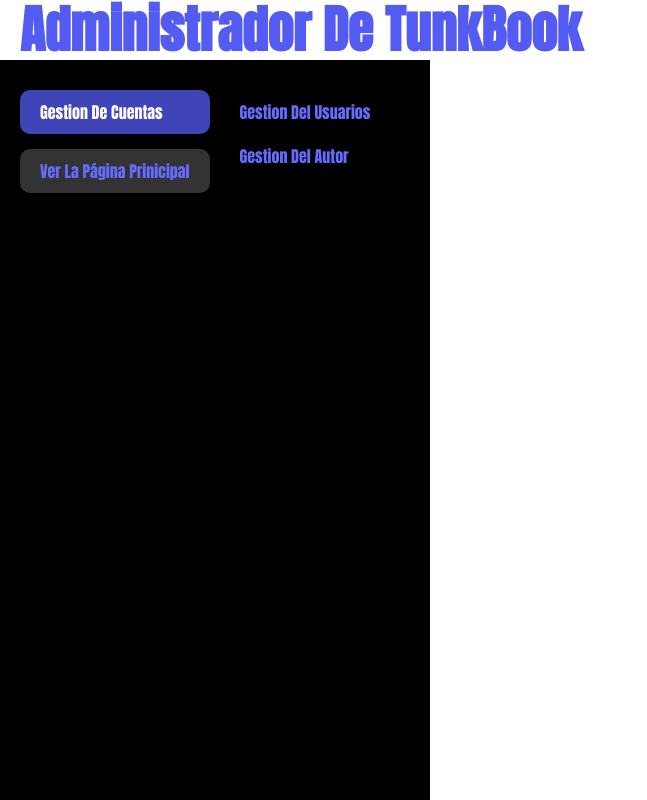
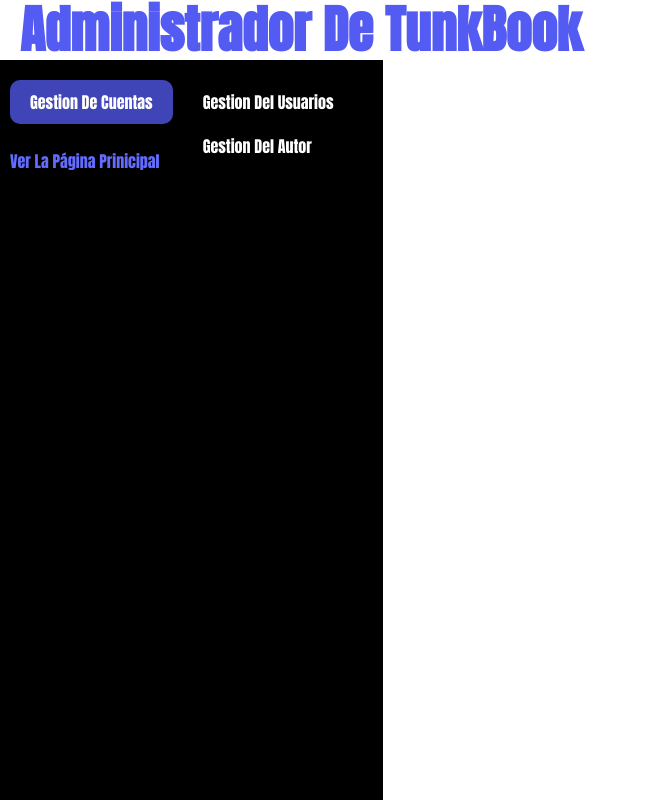
Before and after one commit to xtrerw/my-project, a React (Vite) app: page /paginaAdmin in a window 1280 px wide. Both pictures are taken after a click on the element "Gestion De Cuentas". Shown: the whole page, without its empty margins (0-647 px from the left). Built offline with nearby package versions, Linux system fonts and the light colour scheme.

Commit message:
css de admin

```diff
--- a/src/admin/PaginaAdmin.css
+++ b/src/admin/PaginaAdmin.css
@@ -21,22 +21,22 @@
     align-items: center;
 }
 
-.menu-item {
+.menu-admin-item {
     display: flex;
 }
-.menu-item>div {
+.menu-admin-item>div {
     display: flex;
     flex-direction: column;
     gap: 25px;
 }
-.menu-title {
+.menu-admin-title {
     padding: 10px 20px;
     background: var(--color-text-primary);
     border-radius: 10px;
     cursor: pointer;
     max-height: min-content;
 }
-.menu-title:hover {
+.menu-admin-title:hover {
     background: var(--bg-color-main);
     color: var(--bg-color-default);
 }
@@ -60,11 +60,11 @@
     overflow: hidden;
   }
 
-  .menu-item .open {
+  .menu-admin-item .open {
     display: block;
   }
 
-  .menu-link {
+  .menu-admin-link {
     display: block;
     color: var(--bg-color-default);
     text-decoration: none;
@@ -73,7 +73,7 @@
     margin: 0 10px;
   }
 
-  .menu-link:hover {
+  .menu-admin-link:hover {
     background-color: var(--bg-color-main5);
     color: var(--bg-color-default);
   }
--- a/src/admin/PaginaAdmin.jsx
+++ b/src/admin/PaginaAdmin.jsx
@@ -21,9 +21,9 @@ const PaginaAdmin = () => {
 
       <nav className="nav-admin">
         <ul className="menu-admin">
-          <li className="menu-item">
+          <li className="menu-admin-item">
             <div>
-              <div className={`menu-title ${isOpen ? 'open' : ''}`}
+              <div className={`menu-admin-title ${isOpen ? 'open' : ''}`}
               onClick={()=>setIsOpen(!isOpen)}
               >Gestion de Cuentas</div>
               <div>
@@ -35,8 +35,8 @@ const PaginaAdmin = () => {
             </div>
 
             <ul className={`submenu ${isOpen ? 'open' : ''}`}>
-              <li><NavLink to="/paginaAdmin/usuarios" className="menu-link">Gestion del Usuarios</NavLink></li>
-              <li><NavLink to="/paginaAdmin/autores" className="menu-link">Gestion del Autor</NavLink></li>
+              <li><NavLink to="/paginaAdmin/usuarios" className="menu-admin-link">Gestion del Usuarios</NavLink></li>
+              <li><NavLink to="/paginaAdmin/autores" className="menu-admin-link">Gestion del Autor</NavLink></li>
             </ul>
           </li>
         </ul>
```
